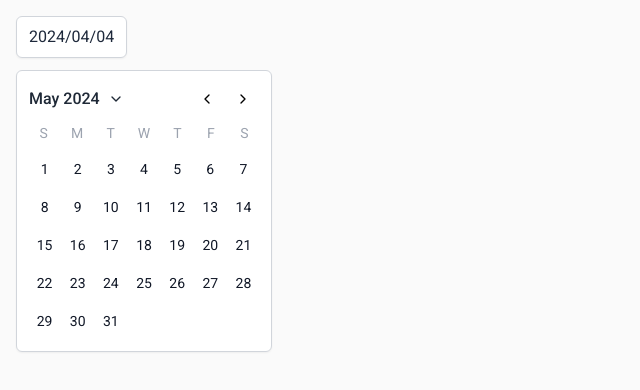
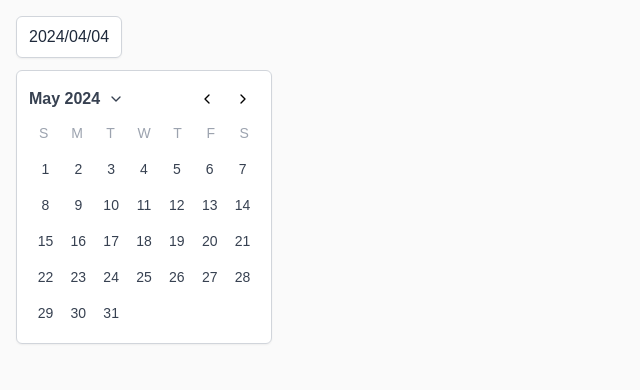
Before and after one commit to falcondpr/suic.dev, a React (Vite) app: page / in a window 1280 px wide. Both pictures are taken after a click on the button "2024/04/04". Shown: the top 390 px of the page, without its empty margins (0-640 px from the left). Built offline with nearby package versions, Linux system fonts and the light colour scheme.

Commit message:
feat: calendar with animations

```diff
--- a/src/App.tsx
+++ b/src/App.tsx
@@ -1,5 +1,6 @@
 import { useEffect, useState } from "react";
 import { motion, AnimatePresence } from "framer-motion";
+
 import CalendarBody from "./components/CalendarBody";
 import ListMonths from "./components/ListMonths";
 import ListYears from "./components/ListYears";
@@ -35,10 +36,11 @@ const App: React.FC = () => {
                 onClick={() => setShowElement(false)}
               />
               <motion.div
-                initial={{ opacity: 0, y: -6 }}
+                key={activeView}
+                initial={{ opacity: 0, y: -0 }}
                 animate={{ opacity: 1, y: 0 }}
-                exit={{ opacity: 0, y: -6 }}
-                transition={{ duration: 0.15 }}
+                exit={{ opacity: 0, y: -0 }}
+                transition={{ duration: 0.2 }}
                 className="z-[500] p-3 absolute shadow-sm top-[54px] left-0 w-64 h-max bg-white border border-gray-300 rounded-md"
               >
                 {activeView === "calendar" ? (
--- a/src/components/CalendarBody.tsx
+++ b/src/components/CalendarBody.tsx
@@ -12,10 +12,10 @@ const CalendarBody: React.FC<CalendarBodyProps> = ({
     <div>
       <header className="flex items-center justify-between">
         <button
-          className="text-gray-800 flex items-center gap-x-2"
+          className="text-gray-700 flex items-center gap-x-2"
           onClick={() => setActiveView("months")}
         >
-          <span className="font-medium">May 2024</span>
+          <span className="font-bold">May 2024</span>
           <ChevronDown className="w-4 h-4" />
         </button>
         <div className="flex items-center gap-x-1">
@@ -39,13 +39,13 @@ const CalendarBody: React.FC<CalendarBodyProps> = ({
           <p className="text-sm text-gray-400">S</p>
         </div>
 
-        <div className="grid mt-2 grid-cols-7 justify-items-center gap-0.5">
+        <div className="grid mt-2 grid-cols-7 justify-items-center">
           {Array(31)
             .fill(0)
             .map((_, index) => (
               <button
                 key={index}
-                className="hover:bg-gray-200/50 p-2 rounded-lg text-sm text-gray-900"
+                className="hover:bg-gray-200/50 p-2 rounded-lg text-sm text-gray-700"
               >
                 {index + 1}
               </button>
--- a/src/components/ListMonths.tsx
+++ b/src/components/ListMonths.tsx
@@ -10,7 +10,7 @@ const ListMonths: React.FC<ListMonthsProps> = ({ setActiveView }) => {
       <header>
         <button
           onClick={() => setActiveView("years")}
-          className="hover:border-transparent py-1 px-3 hover:bg-gray-200/30 rounded-md text-lg font-medium text-gray-800"
+          className="hover:border-transparent py-1 px-3 hover:bg-gray-200/30 rounded-md text-lg font-semibold text-gray-800"
         >
           2024
         </button>
@@ -22,7 +22,7 @@ const ListMonths: React.FC<ListMonthsProps> = ({ setActiveView }) => {
           .map((_, index) => (
             <button
               onClick={() => setActiveView("calendar")}
-              className="p-2 hover:bg-gray-300/40 bg-gray-200/40 font-medium text-gray-700 rounded-md"
+              className="p-2 hover:bg-gray-100 text-gray-600 rounded-md"
               key={index}
             >
               JAN
--- a/src/components/ListYears.tsx
+++ b/src/components/ListYears.tsx
@@ -13,7 +13,7 @@ const ListYears: React.FC<ListYearsProps> = ({ setActiveView }) => {
           .map((_, index) => (
             <button
               onClick={() => setActiveView("calendar")}
-              className="p-2 bg-gray-200/40 hover:bg-gray-300/40 font-medium text-gray-800 rounded-md"
+              className="p-2 hover:bg-gray-100 text-gray-600 rounded-md"
               key={index}
             >
               2020
--- a/src/index.css
+++ b/src/index.css
@@ -1,4 +1,4 @@
-@import url("https://fonts.googleapis.com/css2?family=Roboto:ital,wght@0,100;0,300;0,400;0,500;0,700;0,900;1,100;1,300;1,400;1,500;1,700;1,900&display=swap");
+@import url("https://fonts.googleapis.com/css2?family=Plus+Jakarta+Sans:ital,wght@0,200..800;1,200..800&family=Roboto:ital,wght@0,100;0,300;0,400;0,500;0,700;0,900;1,100;1,300;1,400;1,500;1,700;1,900&display=swap");
 
 @tailwind base;
 @tailwind components;
@@ -6,5 +6,5 @@
 
 body {
   background-color: hsl(0, 0%, 98%);
-  font-family: "Roboto", sans-serif;
+  font-family: "Plus Jakarta", sans-serif;
 }
```
